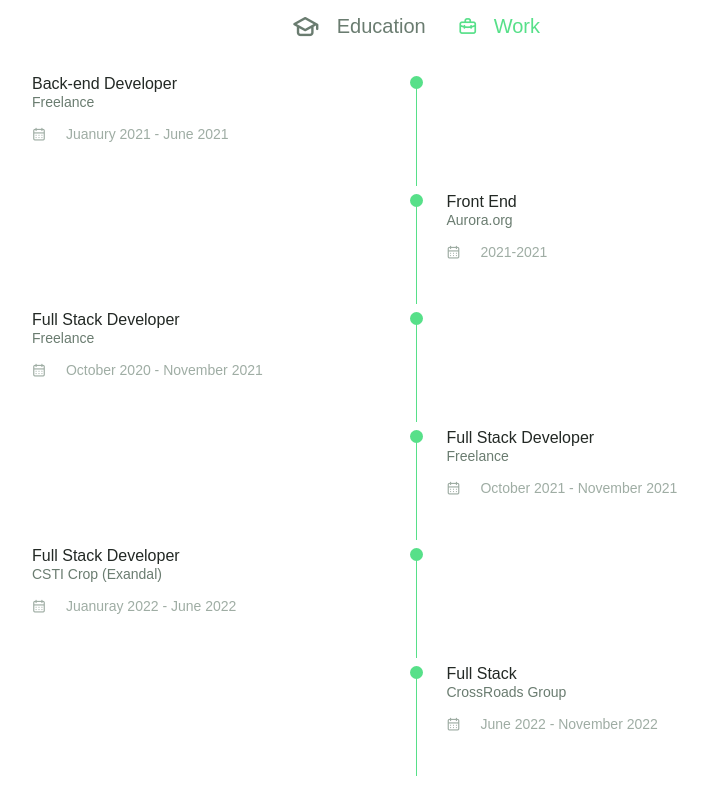
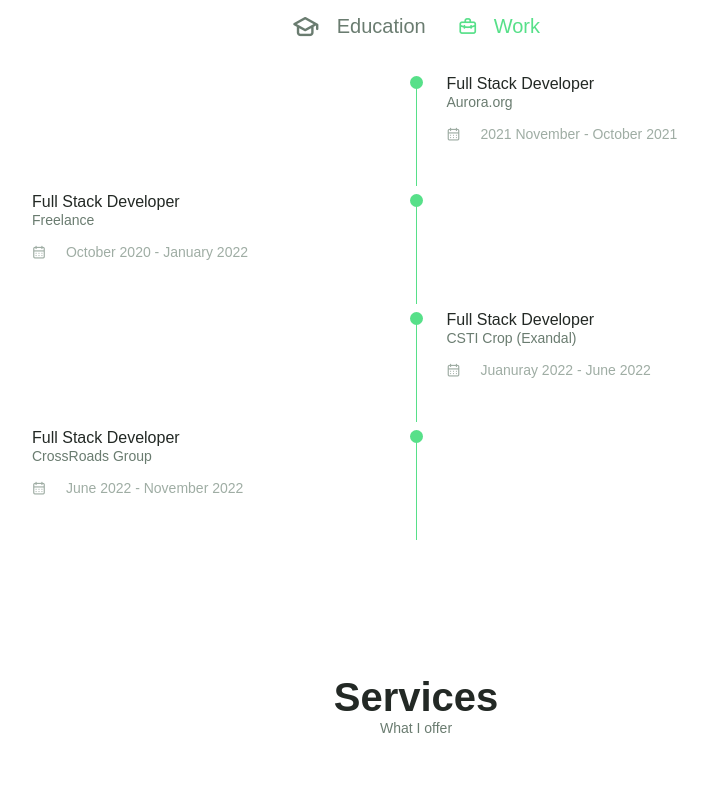
Before and after one commit to jumaraga/responsive_porfolio, a plain HTML site: page index.html in a window 1280 px wide. Shown: the part 1600-2397 px from the top of the page, without its empty margins (224-932 px from the left). Drawn offline with nearby package versions, Linux system fonts and the light colour scheme.

Commit message:
update errors on work experience

```diff
--- a/index.html
+++ b/index.html
@@ -263,25 +263,6 @@
                          <div class="qualification__content qualification__active" data-content id="work">
                             <!--==================== QUALIFICATION 1 ====================-->
                             <div class="qualification__data">
-
-
-                                <div>
-                                     <h3 class="qualification__title">
-                                        Back-end Developer
-                                     </h3>
-                                     <span class="qualification__subtitle">Freelance</span>
-                                     <div class="qualification__calendar">
-                                        <i class="uil uil-calendar-alt"></i>
-                                        Juanury 2021 - June 2021
-                                     </div>
-                                 </div>
-                                <div>
-                                    <span class="qualification__rounder"></span>
-                                    <span class="qualification__line"></span>
-                                </div>
-                            </div>
-                            <!--==================== QUALIFICATION 2 ====================-->
-                            <div class="qualification__data">
                                 <div></div>
                                 <div>
                                     <span class="qualification__rounder"></span>
@@ -290,16 +271,16 @@
 
                                 <div>
                                     <h3 class="qualification__title">
-                                         Front End
+                                        Full Stack Developer
                                     </h3>
                                     <span class="qualification__subtitle">Aurora.org</span>
                                     <div class="qualification__calendar">
                                         <i class="uil uil-calendar-alt"></i>
-                                        2021-2021
+                                        2021 November - October 2021
                                     </div>
                                 </div>
                             </div>
-                            <!--==================== QUALIFICATION 3 ====================-->
+                            <!--==================== QUALIFICATION 2 ====================-->
                             <div class="qualification__data">
 
                                 <div>
@@ -309,7 +290,7 @@
                                     <span class="qualification__subtitle">Freelance</span>
                                     <div class="qualification__calendar">
                                         <i class="uil uil-calendar-alt"></i>
-                                        October 2020 - November 2021
+                                        October 2020 - January 2022
                                     </div>
                                 </div>
 
@@ -319,26 +300,14 @@
                                 </div>
                                 <div></div>
                             </div>
+                            <!--==================== QUALIFICATION 3 ====================-->
                             <div class="qualification__data">
+
                                 <div></div>
                                 <div>
                                     <span class="qualification__rounder"></span>
                                     <span class="qualification__line"></span>
                                 </div>
-                                <div>
-                                     <h3 class="qualification__title">
-                                         Full Stack Developer
-                                     </h3>
-                                     <span class="qualification__subtitle">Freelance</span>
-                                     <div class="qualification__calendar">
-                                        <i class="uil uil-calendar-alt"></i>
-                                        October 2021 - November 2021
-                                     </div>
-                                 </div>
-
-
-                            </div>
-                            <div class="qualification__data">
                                 <div>
                                      <h3 class="qualification__title">
                                          Full Stack Developer
@@ -349,23 +318,11 @@
                                         Juanuray 2022 - June 2022
                                      </div>
                                  </div>
-
-                                <div>
-                                    <span class="qualification__rounder"></span>
-                                    <span class="qualification__line"></span>
-                                </div>
-                                <div></div>
                             </div>
                             <div class="qualification__data">
-                                <div></div>
-                                <div>
-                                    <span class="qualification__rounder"></span>
-                                    <span class="qualification__line"></span>
-                                </div>
-
                                 <div>
                                      <h3 class="qualification__title">
-                                        Full Stack
+                                        Full Stack Developer
                                      </h3>
                                      <span class="qualification__subtitle">CrossRoads Group</span>
                                      <div class="qualification__calendar">
@@ -375,7 +332,13 @@
                                  </div>
 
 
+                                 <div>
+                                     <span class="qualification__rounder"></span>
+                                     <span class="qualification__line"></span>
                                  </div>
+                                 <div></div>
+                            </div>
+
                         </div>
                     </div>
                 </div>
```
Lines whose indentation alone changed are shown as unchanged.
